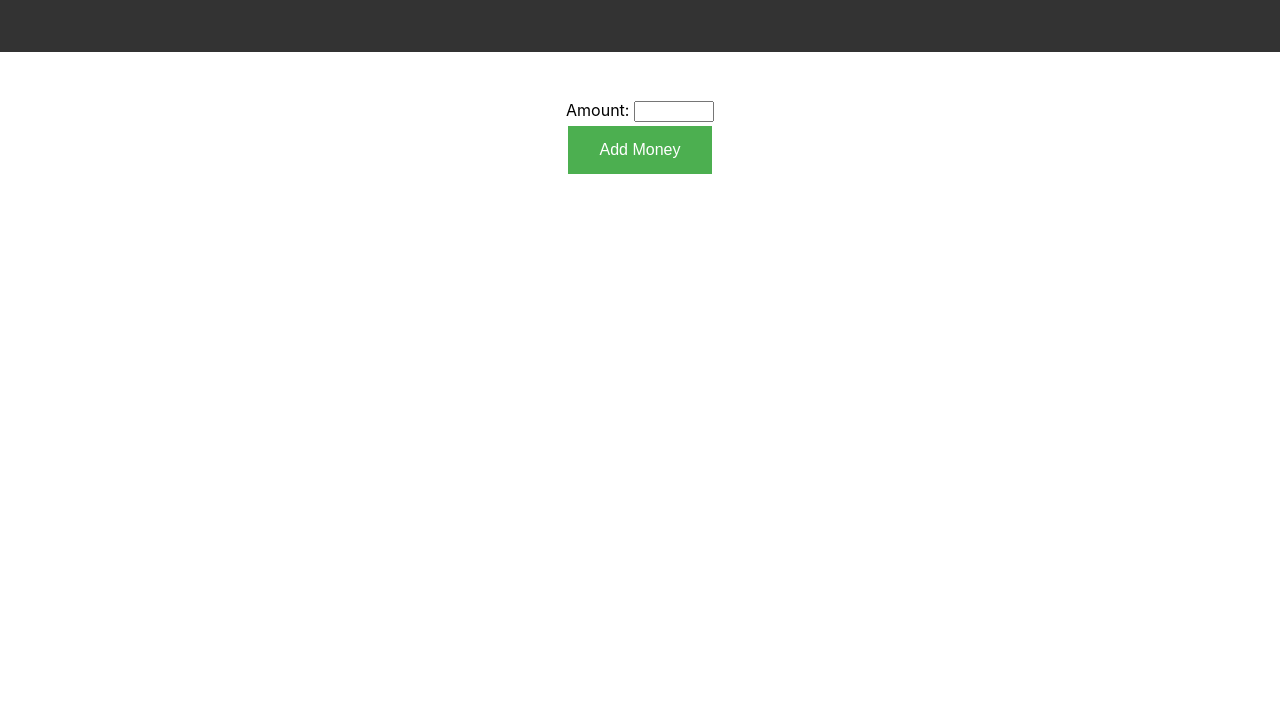
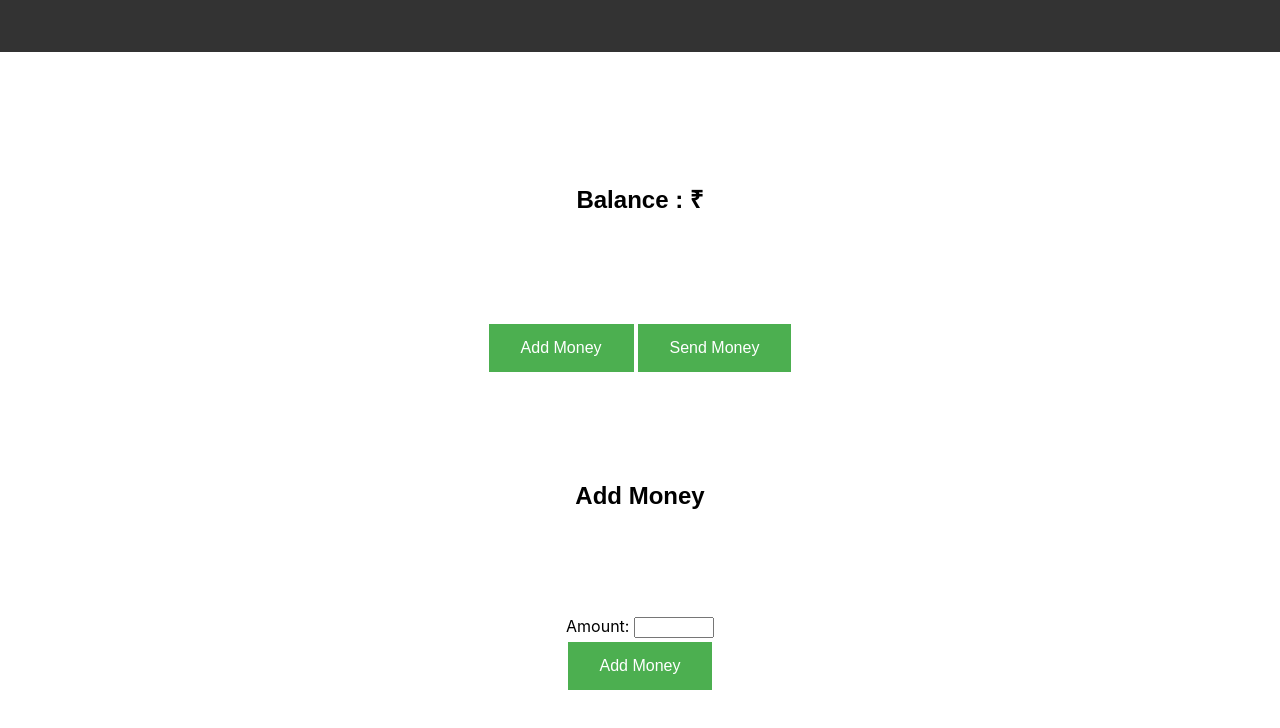
Before and after one commit to lavish10/wallet-application-reactjs, a React (Create React App) app: page / in a window 1280 px wide. Both pictures are taken after a click on the button "Add Money". Shown: the top 728 px of the page. Built offline with nearby package versions, Linux system fonts and the light colour scheme; no server answers.

Commit message:
[Ankit/Lavish] Refactor. Add money section display

```diff
--- a/src/components/AddMoney/AddMoney.js
+++ b/src/components/AddMoney/AddMoney.js
@@ -24,13 +24,13 @@ class AddMoney extends Component {
         if (!this.state.amount) {
             return;
         }
-        const data = {type: 'CREDIT', amount: this.state.amount}
+        const data = {type: 'CREDIT', amount: this.state.amount};
         addMoneyService.post(this.props.id, data)
             .then((response) => {
                 this.setState({
                     amount: '',
                     status: 'You have successfully add ' + response.amount + ' in your wallet'
-                })
+                });
                 this.props.onAddMoney();
                 setTimeout(() => {
                     this.extracted();
@@ -46,13 +46,14 @@ class AddMoney extends Component {
         this.setState({
             amount: '',
             status: ''
-        })
+        });
         this.props.changeDisplay()
     }
 
     render() {
         return (
             <div>
+                <h2>Add Money</h2>
                 Amount: <input min={50} max={50000} type={"number"} value={this.state.amount} onChange={this.handleOnChange}/><br/>
                 <button className="button" onClick={this.handleOnclick}>Add Money</button>
                 <label>{this.state.status}</label>
--- a/src/components/Wallet/Wallet.view.js
+++ b/src/components/Wallet/Wallet.view.js
@@ -8,19 +8,21 @@ class WalletView extends Component {
     constructor(props, context) {
         super(props, context);
         this.state = {
-            display: true,
+            displayAddMoney: false,
             displaySendMoney: false
         }
     }
 
-    handleClick = () => {
+    handleClickAddMoney = () => {
         this.setState({
-            display: !this.state.display
+            displayAddMoney: !this.state.displayAddMoney,
+            displaySendMoney: false
         })
     };
-    handleClickSamePage = () => {
+    handleClickSendMoney = () => {
         this.setState({
-            displaySendMoney: !this.state.displaySendMoney
+            displaySendMoney: !this.state.displaySendMoney,
+            displayAddMoney: false
         });
     };
 
@@ -30,8 +32,19 @@ class WalletView extends Component {
         }
         return (
             <SendMoney id={this.props.id}
-                       changeDisplay={this.handleClick}
+                       changeDisplay={this.handleClickAddMoney}
                        onAddMoney={this.props.onAddMoney}
+            />
+        );
+    };
+    renderAddMoney = () => {
+        if (!this.state.displayAddMoney) {
+            return;
+        }
+        return (
+            <AddMoney id={this.props.phoneNumber}
+                      changeDisplay={this.handleClickAddMoney}
+                      onAddMoney={this.props.onAddMoney}
             />
         );
     };
@@ -41,23 +54,21 @@ class WalletView extends Component {
             <div>
                 <Header name={this.props.name}/>
                 <div className={'container'} style={{marginTop: '100px'}}>
-                    <div id={'balance'} style={{textAlign: 'center', display: this.state.display ? 'block' : 'none'}}
+                    <div id={'balance'} style={{textAlign: 'center', display: 'block'}}
                          className="container">
                         <h2>Balance : ₹ {this.props.balance}</h2>
                         <div>
-                            <button id={'b1'} className={'button'} onClick={this.handleClick}>Add Money</button>
-                            <button id={'sendMoneyBtn'} className={'button'} onClick={this.handleClickSamePage}>Send
+                            <button id={'addMoneyBtn'} className={'button'} onClick={this.handleClickAddMoney}>Add Money
+                            </button>
+                            <button id={'sendMoneyBtn'} className={'button'} onClick={this.handleClickSendMoney}>Send
                                 Money
                             </button>
                         </div>
                     </div>
-                    <div style={{textAlign: 'center', display: this.state.display ? 'none' : 'block'}} >
-                        <AddMoney id={this.props.phoneNumber}
-                                  changeDisplay={this.handleClick}
-                                  onAddMoney={this.props.onAddMoney}
-                        />
+                    <div style={{textAlign: 'center', margin: '0 auto', width: '70%', display: 'block'}}>
+                        {this.renderAddMoney()}
+                        {this.renderSendMoney()}
                     </div>
-                    {this.renderSendMoney()}
 
                 </div>
             </div>
```
Also changed, not shown: 1 other file (tests, documents, lock files or other folders).
